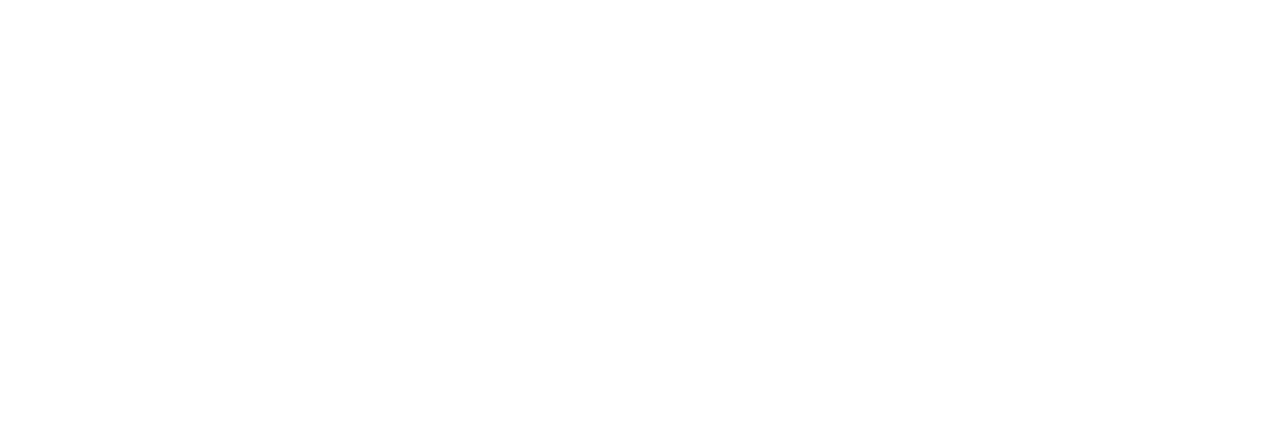
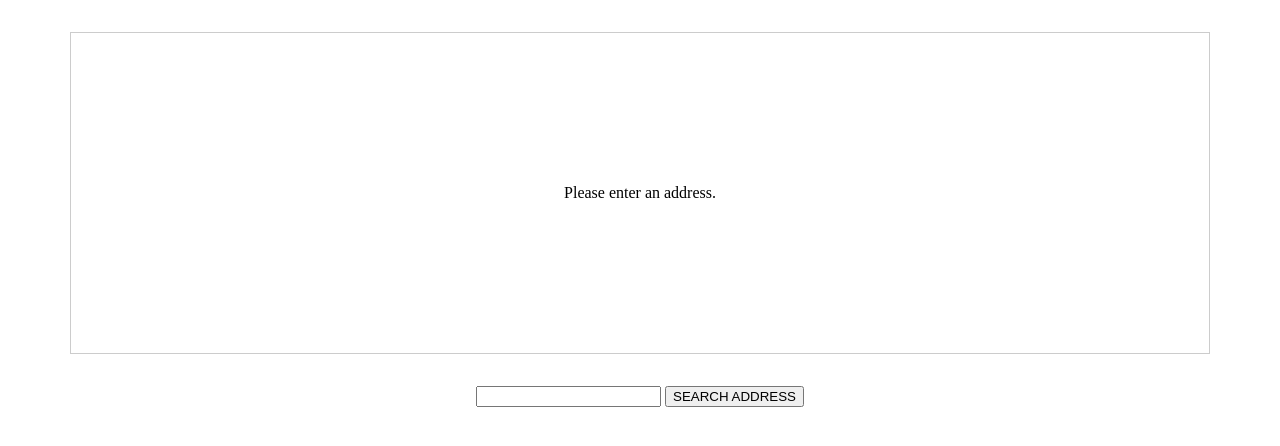
Before and after one commit to LamiSaadat/Share-a-Place---TS-Course, a website built with webpack: page index.html in a window 1280 px wide. Built offline with nearby package versions, Linux system fonts and the light colour scheme.

Commit message:
Set up basic HTML structure and styles with css

```diff
--- /dev/null
+++ b/app.css
@@ -0,0 +1,15 @@
+#map {
+  width: 90%;
+  height: 20rem;
+  border: 1px solid #ccc;
+  margin: 2rem auto;
+  display: flex;
+  justify-content: center;
+  align-items: center;
+  text-align: center;
+}
+
+form {
+  text-align: center;
+  margin: 2rem auto;
+}
--- a/index.html
+++ b/index.html
@@ -1,12 +1,20 @@
 <!DOCTYPE html>
 <html lang="en">
   <head>
-  <meta charset="UTF-8">
-  <meta name="viewport" content="width=device-width, initial-scale=1.0">
-  <meta http-equiv="X-UA-Compatible" content="ie=edge">
+    <meta charset="UTF-8" />
+    <meta name="viewport" content="width=device-width, initial-scale=1.0" />
+    <meta http-equiv="X-UA-Compatible" content="ie=edge" />
     <title>Understanding TypeScript</title>
     <script src="dist/bundle.js" defer></script>
+    <link rel="stylesheet" href="app.css" />
   </head>
   <body>
+    <div id="map">
+      <p>Please enter an address.</p>
+    </div>
+    <form>
+      <input type="text" id="address" />
+      <button type="submit">SEARCH ADDRESS</button>
+    </form>
   </body>
 </html>
```
Lines whose indentation alone changed are shown as unchanged.
